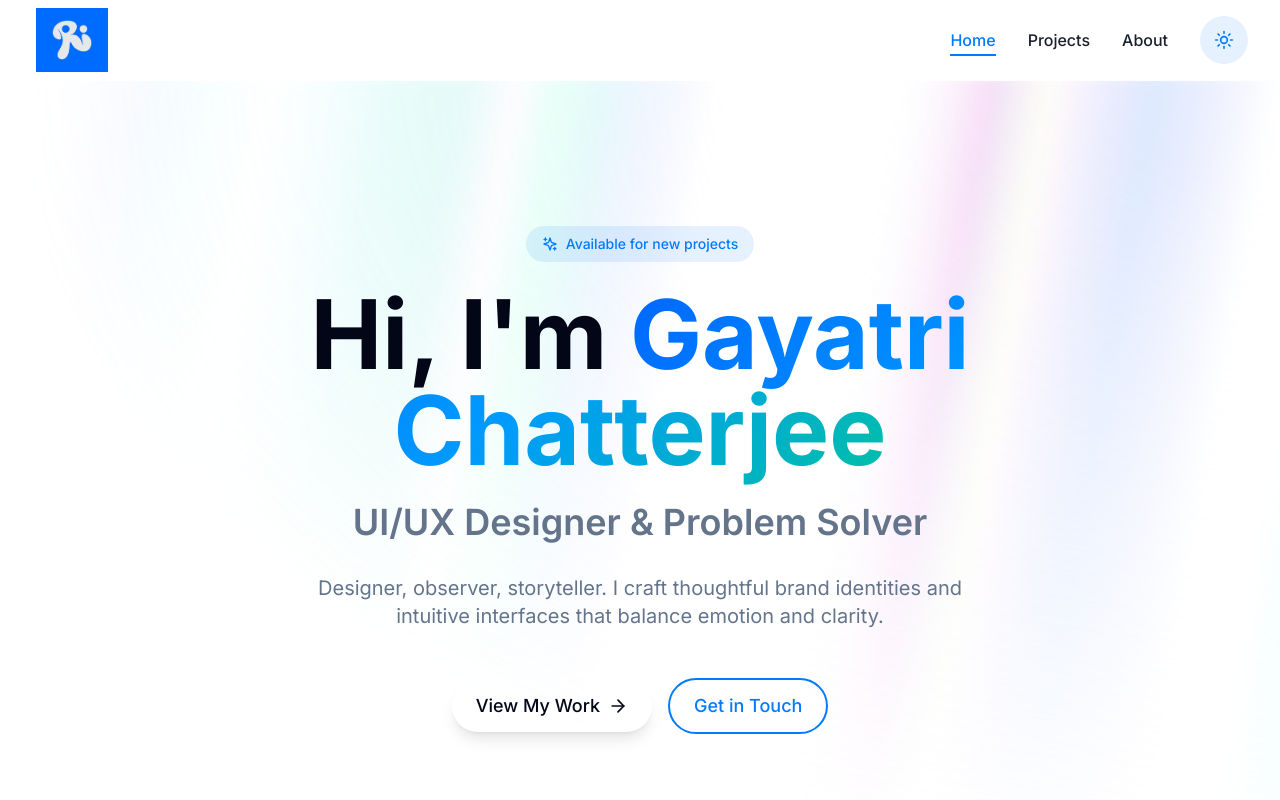
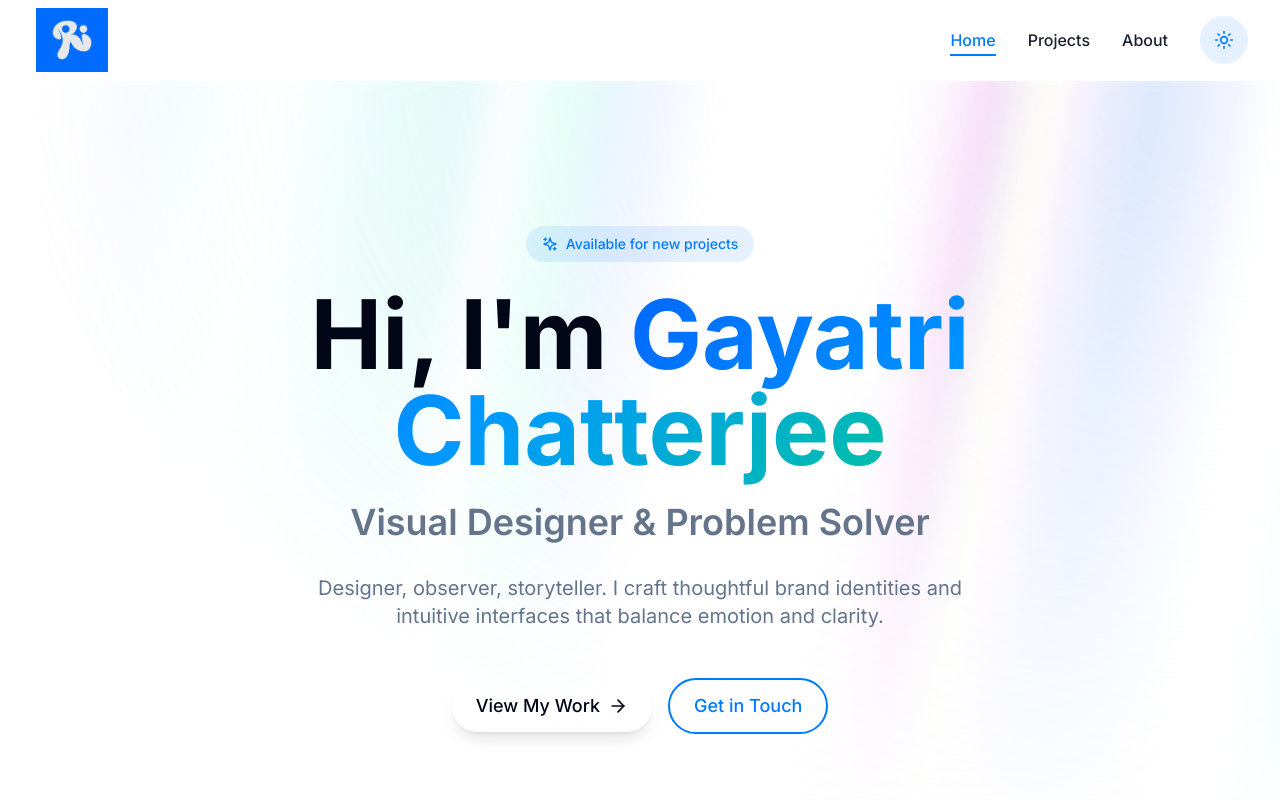
Before and after one commit to SubhobrataMaity/Gayatri-, a Next.js app: page / in a window 1280 px wide. Shown: the top 800 px of the page. Built offline with nearby package versions, Linux system fonts and the light colour scheme.

Commit message:
ui ux to visual

```diff
--- a/src/app/page.tsx
+++ b/src/app/page.tsx
@@ -122,7 +122,7 @@ const HomePage = () => {
             className="text-2xl sm:text-3xl md:text-4xl font-semibold mb-8
                      text-light-textSecondary dark:text-dark-textSecondary"
           >
-            UI/UX Designer & Problem Solver
+            Visual Designer & Problem Solver
           </motion.h2>
 
           <motion.p
```
